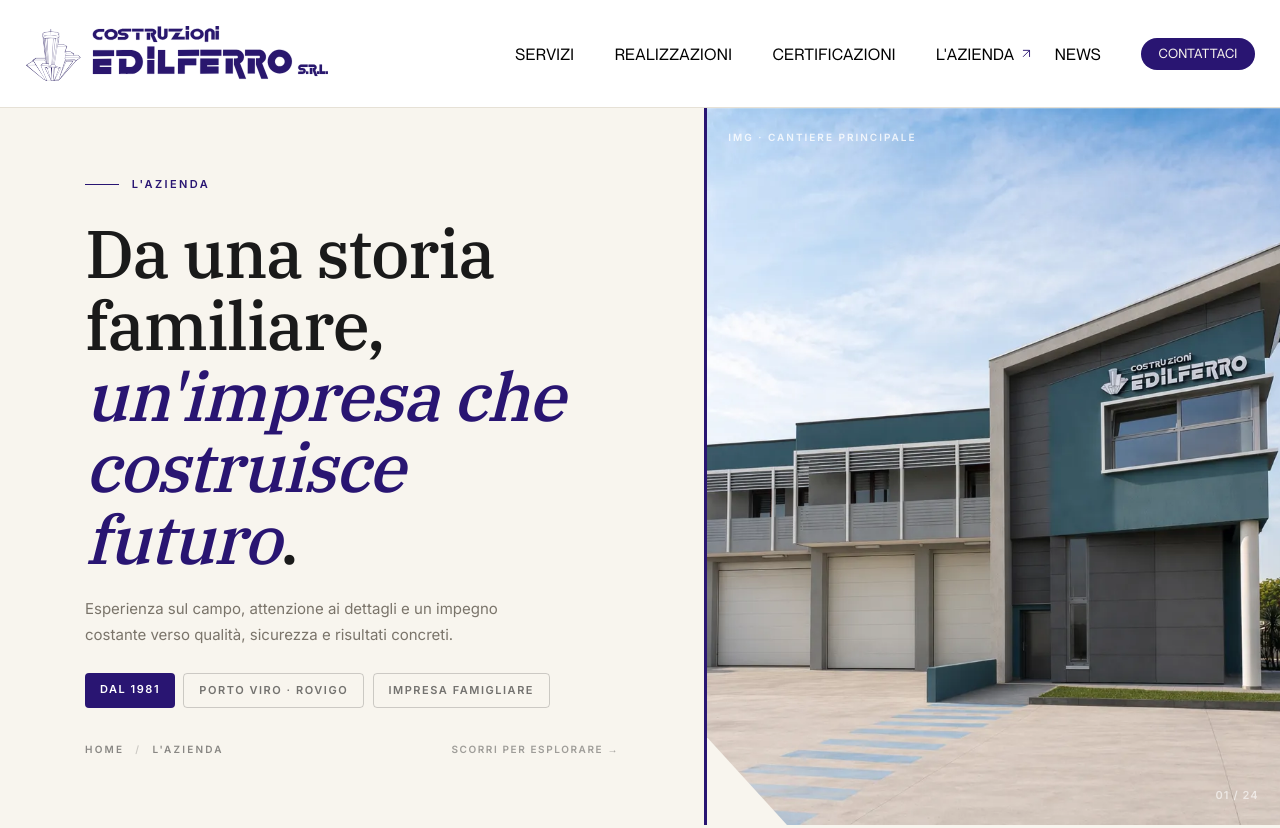
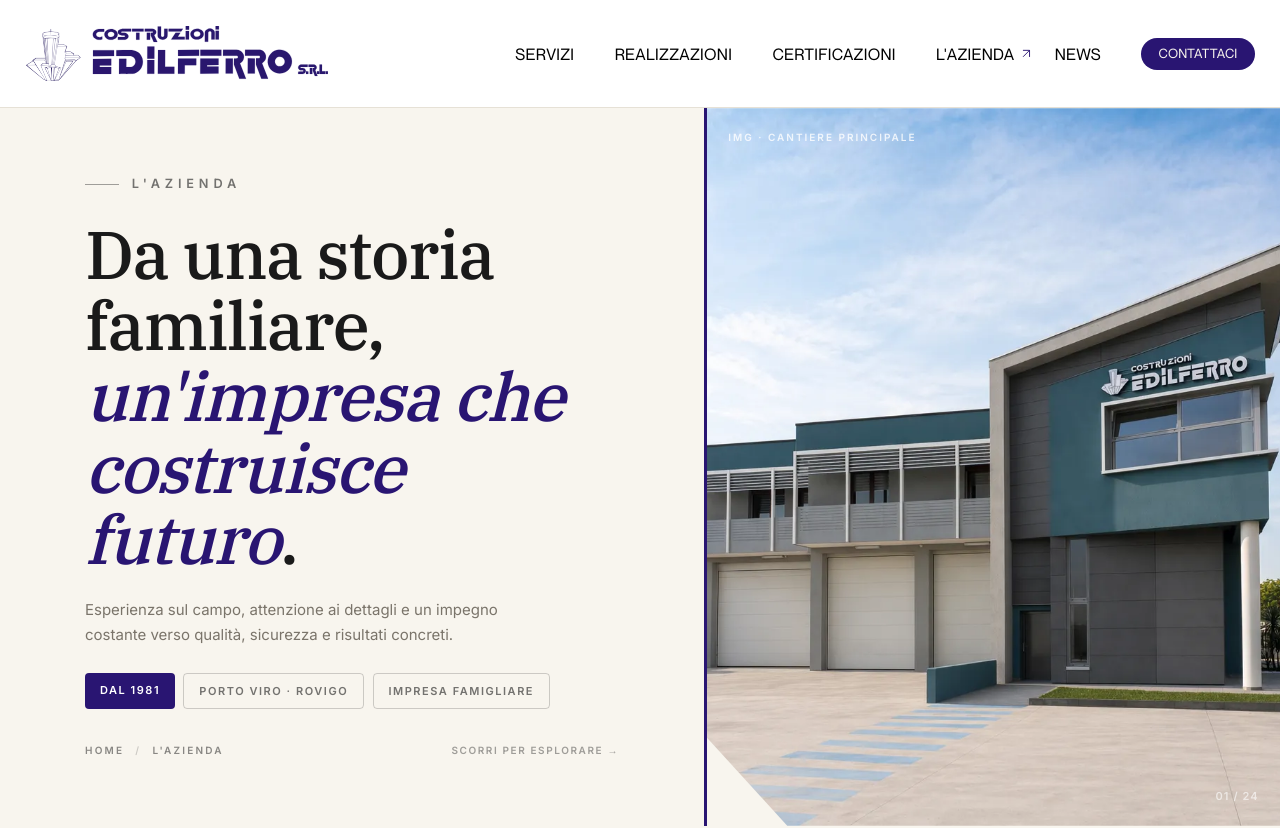
Before and after one commit to holyferro/costruzioniedilferro, a Next.js app: page /azienda in a window 1280 px wide. Shown: the top 828 px of the page. Built offline with nearby package versions, Linux system fonts and the light colour scheme; no server answers.

Commit message:
feat(hero): eyebrow hero interna usa componente Eyebrow standard (stile news)
Co-Authored-By: Claude Sonnet 4.6 <noreply@anthropic.com>

```diff
--- a/components/sections/InternalHero.tsx
+++ b/components/sections/InternalHero.tsx
@@ -1,4 +1,5 @@
 import Image from "next/image";
+import { Eyebrow } from "@/components/ui/Eyebrow";
 
 type InternalHeroProps = {
   eyebrow: string;
@@ -41,7 +42,7 @@ export function InternalHero({
 
       {/* ── MOBILE: blocco testo ─────────────────────────────────────── */}
       <div className="px-[26px] py-8 md:hidden">
-        <HeroEyebrow text={eyebrow} />
+        <Eyebrow>{eyebrow}</Eyebrow>
         <h1 className="text-ink mt-4 font-serif text-[36px] leading-[1.06] font-medium tracking-[-0.02em]">
           {titleStart}
           <em className="text-brand italic">{titleAccent}</em>
@@ -57,7 +58,7 @@ export function InternalHero({
         {/* Sinistra — testo */}
         <div className="flex w-[55%] flex-col justify-between px-12 py-14 xl:px-20 xl:py-16">
           <div>
-            <HeroEyebrow text={eyebrow} />
+            <Eyebrow>{eyebrow}</Eyebrow>
             <h1 className="text-ink mt-6 font-serif text-[clamp(2.75rem,1.4rem+3.4vw,5rem)] leading-[1.06] font-medium tracking-[-0.02em]">
               {titleStart}
               <em className="text-brand italic">{titleAccent}</em>
@@ -98,15 +99,6 @@ export function InternalHero({
         </div>
       </div>
     </section>
-  );
-}
-
-function HeroEyebrow({ text }: { text: string }) {
-  return (
-    <p className="text-brand flex items-center gap-3 text-[11px] font-semibold tracking-[0.22em] uppercase">
-      <span className="bg-brand h-px w-8" aria-hidden="true" />
-      {text}
-    </p>
   );
 }
 
```
